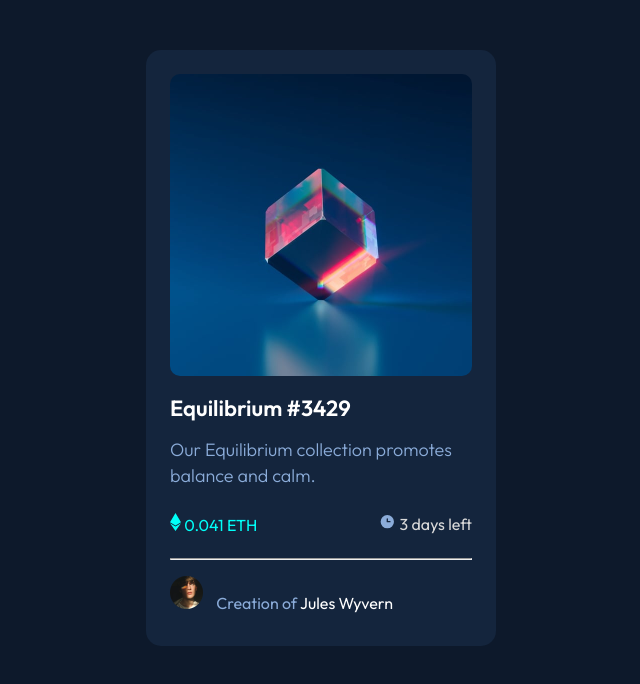
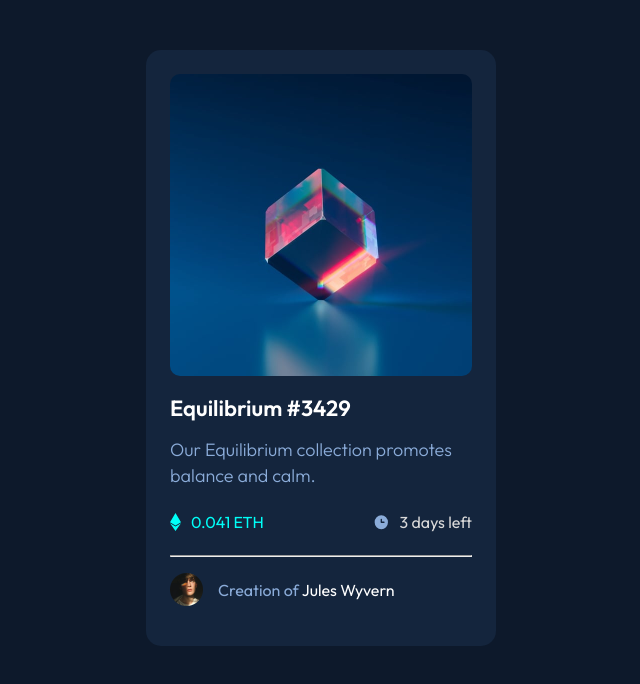
Before and after one commit to Anchabadze/NFT-card, a plain HTML site: page index.html in a window 1280 px wide. Shown: the top 684 px of the page, without its empty margins (399-1039 px from the left). Drawn offline with Linux system fonts and the light colour scheme.

Commit message:
Project finished

```diff
--- a/css/styles.css
+++ b/css/styles.css
@@ -50,10 +50,20 @@ body {
 
 .nft__price {
     color: #00FFF8;
+    display: flex;
+}
+
+.nft__price-pic {
+    margin-right: 10px;
 }
 
 .nft__days {
     color: #D9D9D9;
+    display: flex;
+}
+
+.nft__days-pic {
+    margin-right: 10px;
 }
 
 .nft__line {
@@ -64,11 +74,18 @@ body {
 
 .nft__author {
     color: #8BACD9;
+    display: flex;
+    justify-content: flex-start;
 }
 .nfr__author-ava {
     width: 33px;
     height: 33px;
-    margin-right: 10px;
+    margin-right: 15px;
+}
+
+.nft__author p {
+    align-self: center;
+    justify-self: center;
 }
 
 .nft__author span {
--- a/index.html
+++ b/index.html
@@ -25,19 +25,20 @@
       <div class="nft__info">
         <div class="nft__price">
           <img class="nft__price-pic" src="./images/icon-ethereum.svg" alt="eth">
-            0.041 ETH
+          <p>0.041 ETH</p>
         </div>
 
         <div class="nft__days">
           <img class="nft__days-pic" src="./images/icon-clock.svg" alt="clock">
-            3 days left
+          <p>3 days left</p>
         </div>
       </div>
+
       <hr class="nft__line">
 
       <div class="nft__author">
         <img src="./images/image-avatar.png" alt="avatar" class="nfr__author-ava">
-          Creation of <span>Jules Wyvern</span>
+        <p>Creation of <span>Jules Wyvern</span></p>
       </div>
     </div>
   </div>
```
